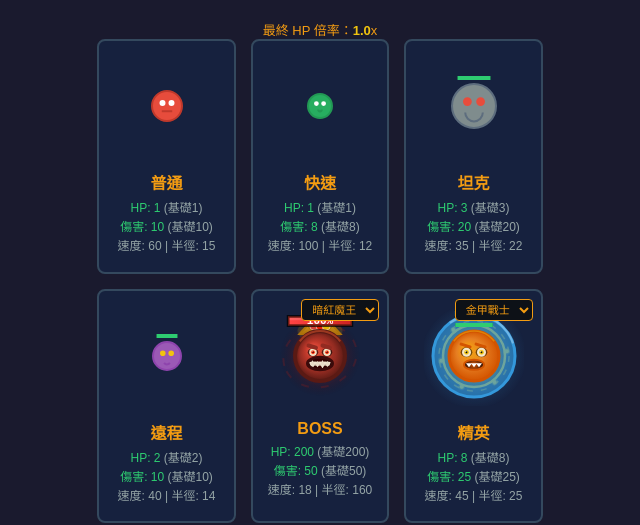
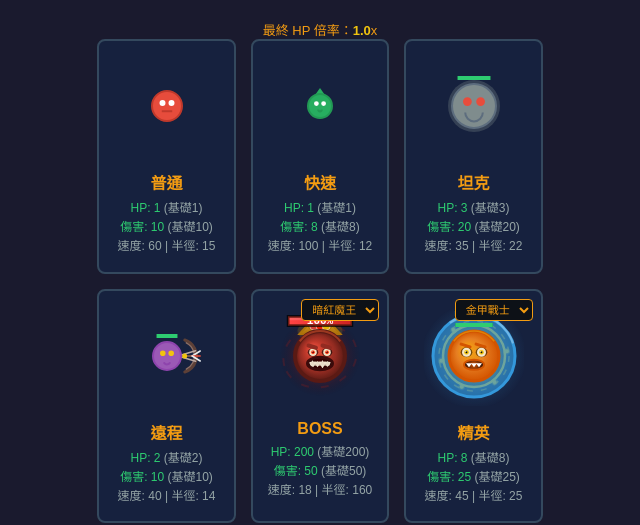
Before and after one commit to chiisen/survivor.js, a website: page test-enemy.html in a window 1280 px wide. Shown: the part 226-751 px from the top of the page, 320-960 px from the left. Drawn offline with Linux system fonts and the light colour scheme.

Commit message:
fix(ui): test-enemy 怪物裝飾顯示修正
- EnemyRenderer: 新增 getTypeId() 統一取得類型識別碼（優先 key，其次 name）
- drawTypeSpecificDecorations: 改用 getTypeId() 判斷敵人類型
- test-enemy.html: type 物件新增 key 屬性（英文識別碼），name 保留中文顯示

```diff
--- a/js/enemyRenderer.js
+++ b/js/enemyRenderer.js
@@ -33,6 +33,14 @@ export class EnemyRenderer {
         this.eyeColor = type.eyeColor;
         this.mouthStyle = type.mouthStyle;
         this.bossTheme = null;
+    }
+
+    /**
+     * 取得敵人類型識別碼（優先 key，其次 name）
+     * @returns {string} 類型識別碼
+     */
+    getTypeId() {
+        return this.type.key || this.type.name;
     }
 
     /**
@@ -174,23 +182,23 @@ export class EnemyRenderer {
             this.drawEliteDecorations(ctx, core);
         }
 
-        if (this.type.name === 'splitter') {
+        if (this.getTypeId() === 'splitter') {
             this.drawSplitterDecoration(ctx, core);
         }
 
-        if (this.type.name === 'explosive') {
+        if (this.getTypeId() === 'explosive') {
             this.drawExplosiveDecoration(ctx, core);
         }
 
-        if (this.type.name === 'tank') {
+        if (this.getTypeId() === 'tank') {
             this.drawTankDecoration(ctx, core);
         }
 
-        if (this.type.name === 'fast') {
+        if (this.getTypeId() === 'fast') {
             this.drawFastDecoration(ctx, core);
         }
 
-        if (this.type.name === 'ranged') {
+        if (this.getTypeId() === 'ranged') {
             this.drawRangedDecoration(ctx, core);
         }
     }
--- a/test-enemy.html
+++ b/test-enemy.html
@@ -106,6 +106,7 @@
             enemyTypes = Object.entries(config.enemies).map(([key, info]) => ({
                 key,
                 name: info.name,
+                key: key.toLowerCase(),
                 radius: info.radius,
                 hp: info.maxHp,
                 dmg: info.damage,
```
